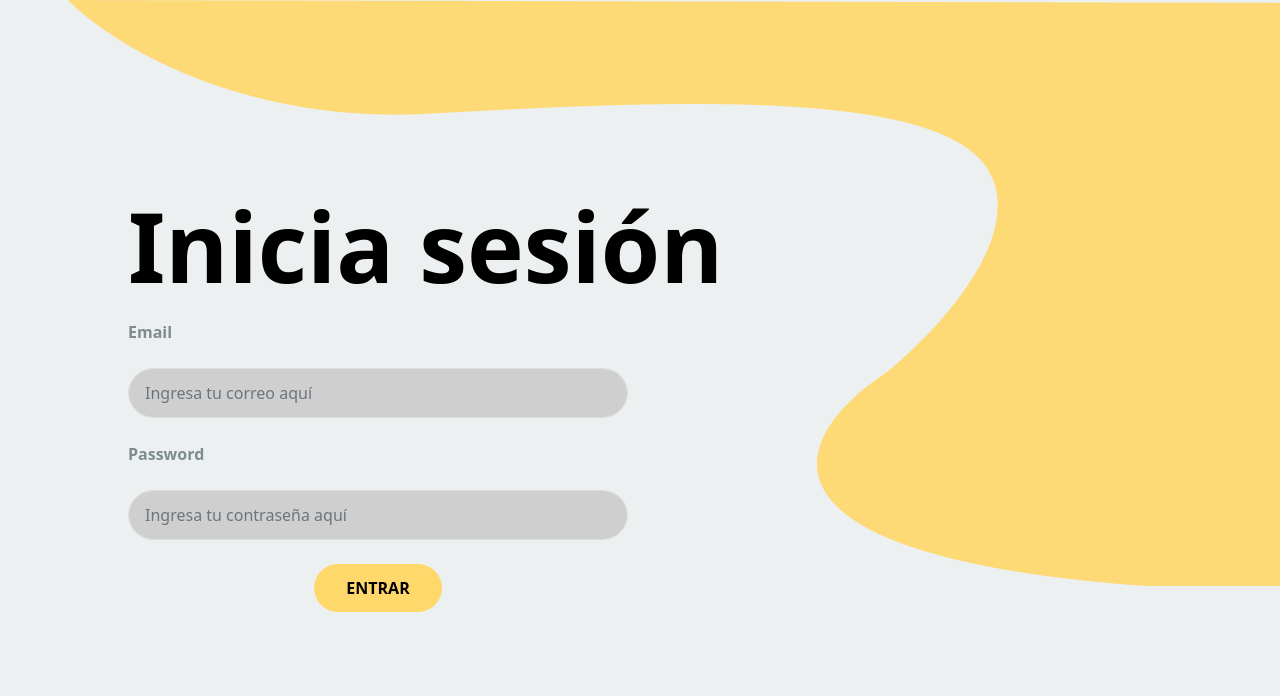
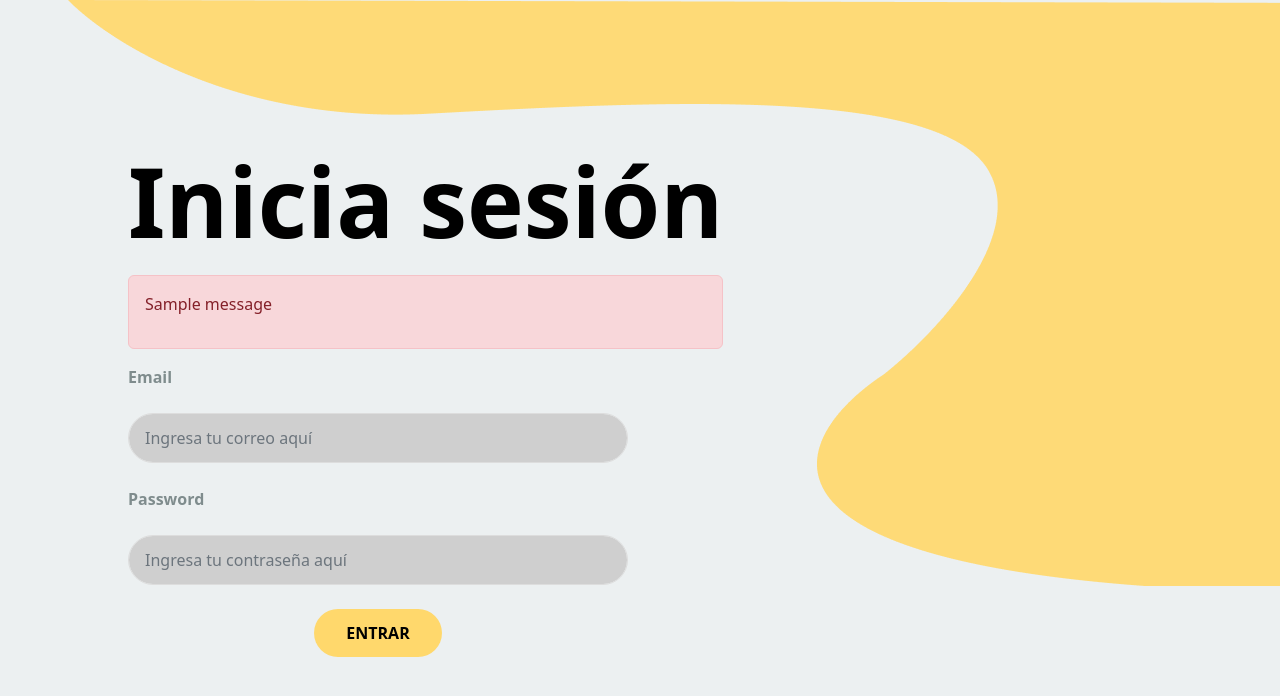
Before and after one commit to SebasLS1/PoliMarketplace, a Django app: page /login/ in a window 1280 px wide. Shown: the top 696 px of the page. Run offline with Django 5.2, Linux system fonts and the light colour scheme; tables that the repository leaves empty hold one stand-in row (values such as "Sample post"); one stand-in notice (Sample message) is shown; some libraries are stand-ins or nearby versions.

Commit message:
Adición del mensaje de error en caso de ingresar mal los valores del login

```diff
--- a/PoliMarketplace/settings.py
+++ b/PoliMarketplace/settings.py
@@ -129,6 +129,5 @@
 
 DEFAULT_AUTO_FIELD = 'django.db.models.BigAutoField'
 # settings.py
-SESSION_ENGINE = 'django.contrib.sessions.backends.db'  # Usar base de datos para sesiones
-
+# Configuración de la autenticación personalizada
 AUTH_USER_MODEL = 'signup.Usuario'
--- a/login/templates/login/login.html
+++ b/login/templates/login/login.html
@@ -76,6 +76,15 @@
 <body>
     <div>
         <h1>Inicia sesión</h1>
+        <div>
+            {% if messages %}
+                <div class="alert alert-danger" role="alert">
+                    {% for message in messages %}
+                        <p>{{ message }}</p>
+                    {% endfor %}
+                </div>
+            {% endif %}
+        </div>
         <form method="POST">
             {% csrf_token %}
             <label for="email">Email</label>
--- a/login/views.py
+++ b/login/views.py
@@ -4,7 +4,6 @@
 from django.contrib.auth.hashers import check_password
 from django.contrib.auth import login
 
-# Vista de login
 def login_view(request):
     if request.method == 'POST':
         email = request.POST.get('email')
@@ -19,13 +18,15 @@
             if check_password(password, usuario.password):
                 print("Contraseña correcta")  # Verifica que la contraseña esté siendo verificada correctamente
                 login(request, usuario)
-                return redirect('home')
+                return redirect('home')  # Redirige a la página de inicio
             else:
+                # Si la contraseña es incorrecta
                 print("Contraseña incorrecta")  # Verifica que el mensaje se imprima si la contraseña es incorrecta
-                messages.error(request, "Contraseña incorrecta")
+                messages.error(request, "Email o contraseña incorrectos. Intenta de nuevo.")
         except Usuario.DoesNotExist:
+            # Si el email no está registrado
             print("Usuario no encontrado")  # Verifica que se imprima este mensaje si el usuario no está en la base de datos
-            messages.error(request, "El email no está registrado")
+            messages.error(request, "Email o contraseña incorrectos. Intenta de nuevo.")
 
     return render(request, 'login/login.html')
 
```
Also changed, not shown: db.sqlite3.
